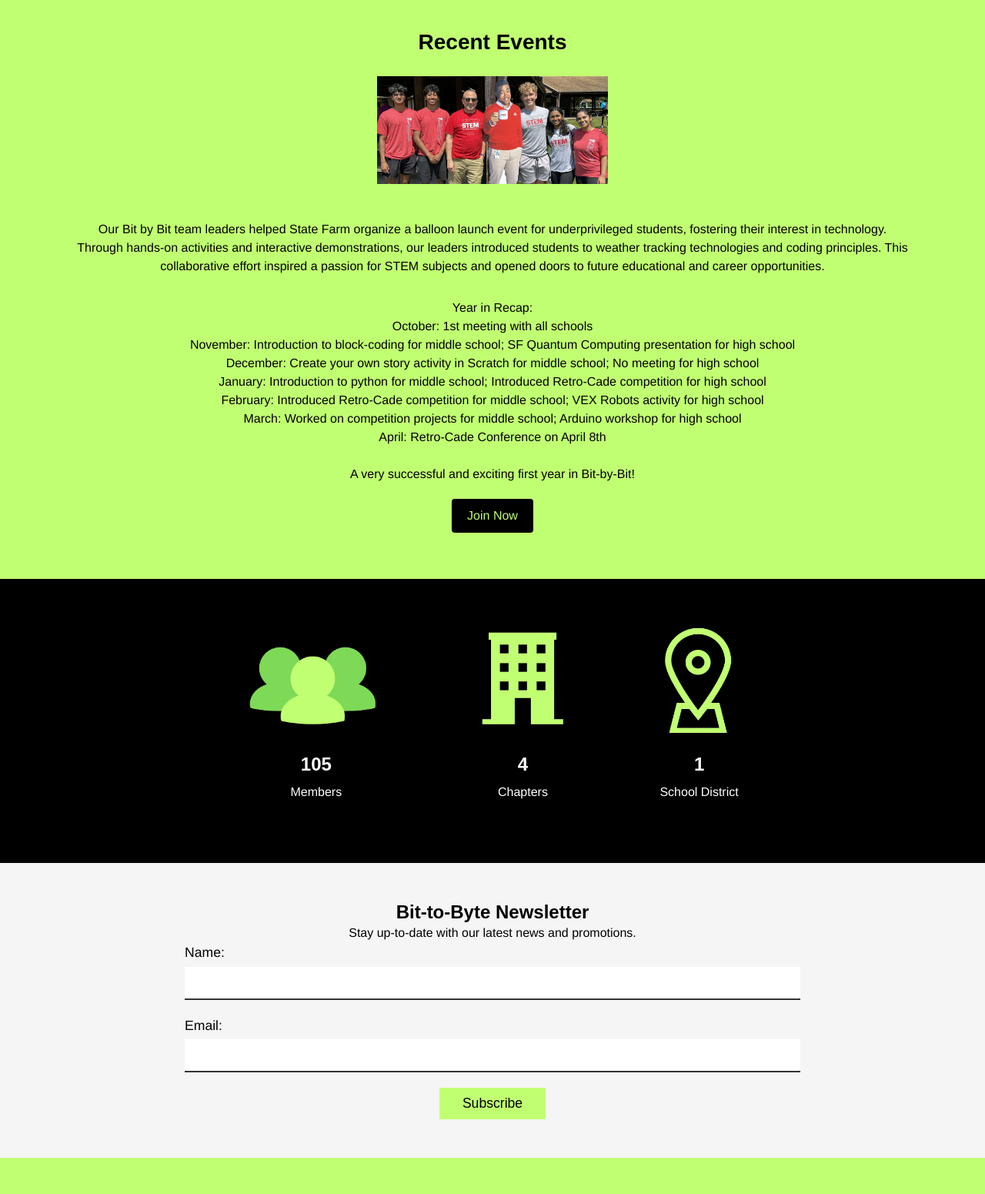
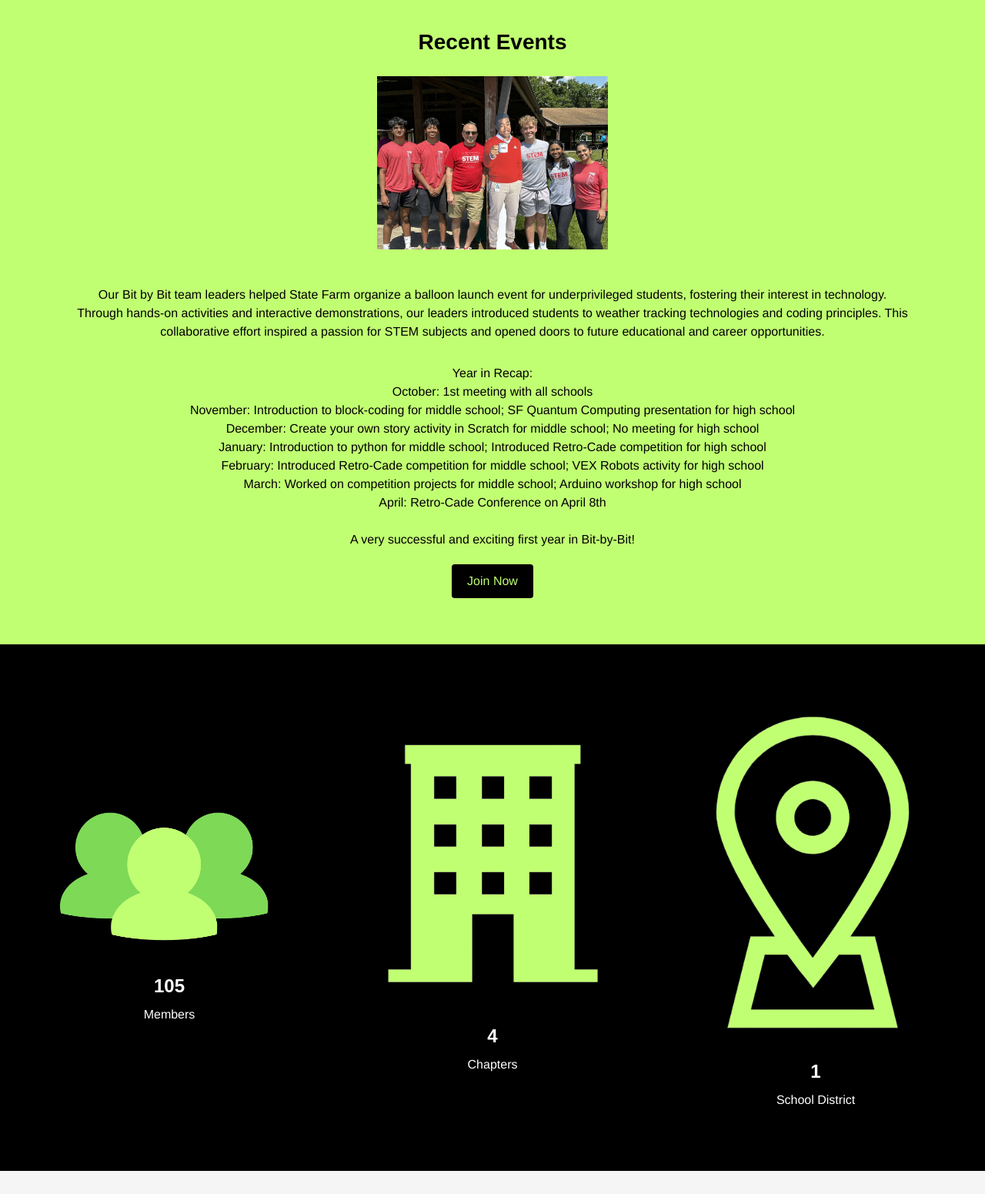
Before and after one commit to bitbybittechnology/bitbybittechnology.github.io, a plain HTML site: page index.html in a window 1280 px wide. Shown: the part 929-2480 px from the top of the page at 77% size. Drawn offline with Linux system fonts and the light colour scheme.

Commit message:
icons fixed

```diff
--- a/css/indexstyle.css
+++ b/css/indexstyle.css
@@ -179,7 +179,7 @@
     }
   } */
 
-  /*three icons - chapters, students, districts*/
+  /*three icons - chapters, students, districts
   .three-columns {
     display: flex;
     justify-content: center;
@@ -215,6 +215,103 @@
     line-height: 1.5;
     margin-bottom: 20px;
     color: white;
+  } */
+
+  /* icons
+  .three-columns {
+    display: flex;
+    justify-content: center;
+    align-items: center;
+    background-color: black;
+    padding: 50px 0;
+  }
+
+  .column {
+    text-align: center;
+    margin: 0 50px;
+    padding: 10px;
+  }
+
+  .column img {
+    width: 100%;
+    max-width: 300px;
+    height: auto; /* Change height to auto for responsive resizing
+    margin-bottom: 20px;
+    object-fit: cover;
+  }
+
+  .column h2 {
+    font-size: 24px;
+    font-weight: bold;
+    margin-bottom: 10px;
+    color: #fff;
+  }
+
+  .column p {
+    font-size: 16px;
+    line-height: 1.5;
+    margin-bottom: 20px;
+    color: white;
+  }
+
+  /* Media Query for phone screens
+  @media (max-width: 480px) {
+    .column {
+      margin: 0 20px; /* Reduce the margin for better spacing
+    }
+
+    .column img {
+      max-width: 100%; /* Adjust the max-width to fill the screen
+    }
+  }
+  */
+
+  /* icons trial two */
+  .three-columns {
+    display: flex;
+    justify-content: center;
+    align-items: center;
+    background-color: black;
+    padding: 50px 0;
+  }
+
+  .column {
+    text-align: center;
+    margin: 0 50px;
+    padding: 10px;
+  }
+
+  .column img {
+    width: 100%;
+    max-width: 300px;
+    height: auto; /* Change height to auto for responsive resizing */
+    margin-bottom: 20px;
+    object-fit: cover;
+  }
+
+  .column h2 {
+    font-size: 24px;
+    font-weight: bold;
+    margin-bottom: 10px;
+    color: #fff;
+  }
+
+  .column p {
+    font-size: 16px;
+    line-height: 1.5;
+    margin-bottom: 20px;
+    color: white;
+  }
+
+  /* Media Query for phone screens */
+  @media (max-width: 480px) {
+    .three-columns {
+      flex-direction: column; /* Stack columns vertically */
+    }
+
+    .column {
+      margin: 20px 0; /* Add margin between stacked columns */
+    }
   }
   /*newsletter section*/
   .newsletter {
@@ -484,7 +581,9 @@
       padding: 20px;
     }
   }
-  @media (max-width:950px){
+
+  /*
+  @media screen and (max-width:950px){
   .three-columns {
     display: flex;
     flex-direction: column;
@@ -503,4 +602,4 @@
   .column {
     flex-basis: 100%;
   }
-}
+} */
```
